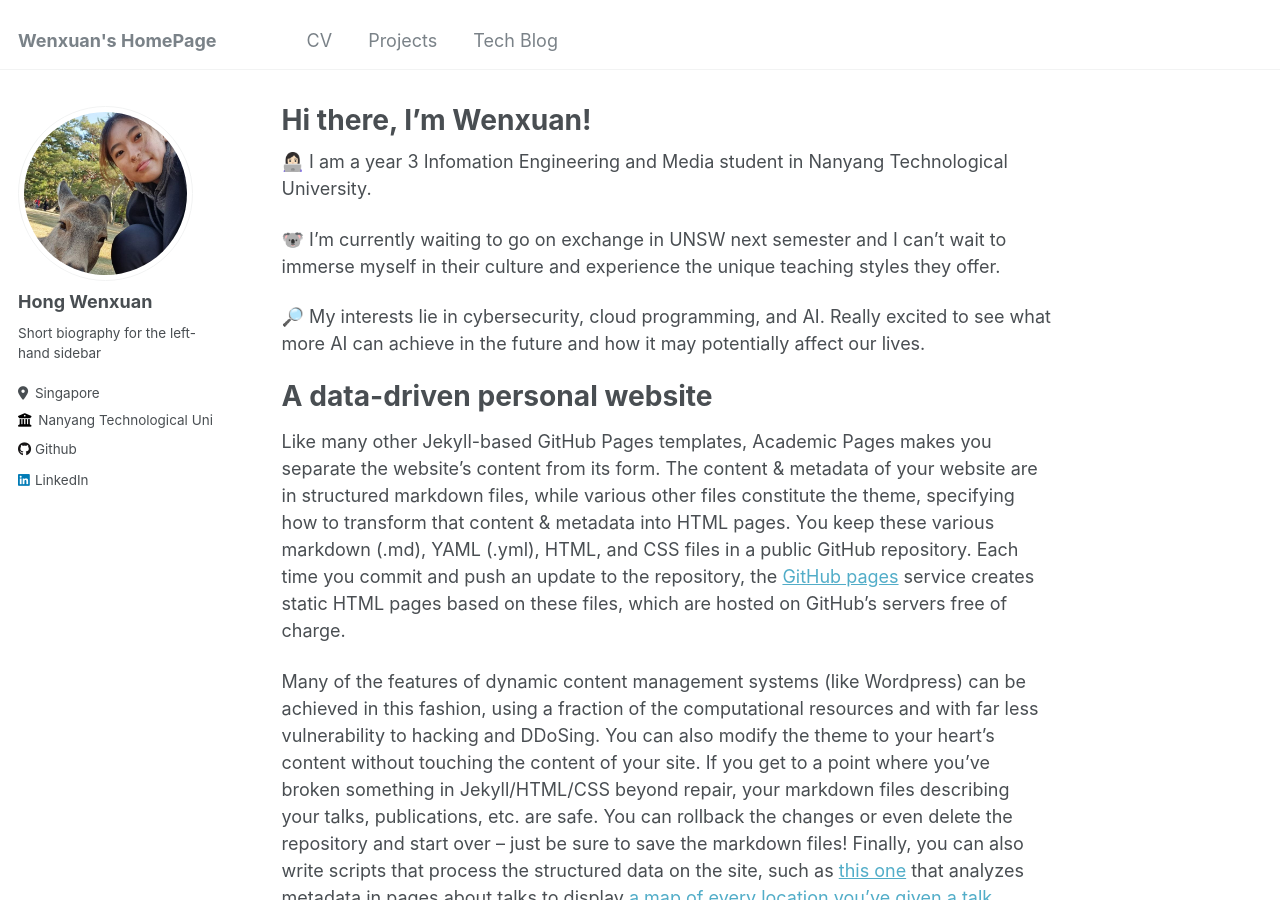
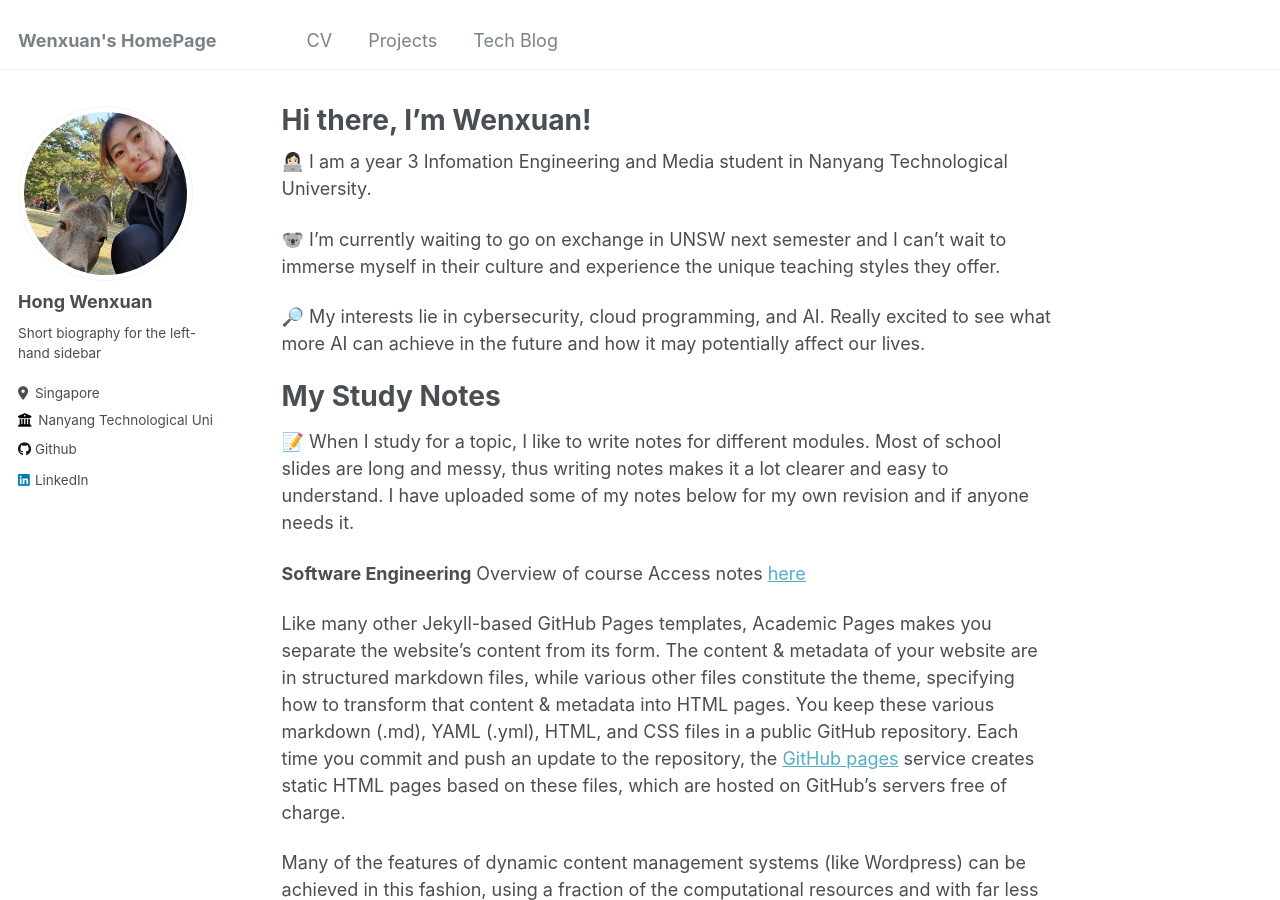
Before and after one commit to h-wenxuan/aboutme, a Jekyll site: the page built from _pages/about.md, in a window 1280 px wide and 900 px high. Built offline with Jekyll 4.4.1, drawn with Linux system fonts in a browser that asks for light colours.

Commit message:
Update about.md

```diff
--- a/_pages/about.md
+++ b/_pages/about.md
@@ -13,8 +13,14 @@ redirect_from:
 
 🔎 My interests lie in cybersecurity, cloud programming, and AI. Really excited to see what more AI can achieve in the future and how it may potentially affect our lives.
 
-A data-driven personal website
+My Study Notes
 ======
+📝 When I study for a topic, I like to write notes for different modules. Most of school slides are long and messy, thus writing notes makes it a lot clearer and easy to understand. I have uploaded some of my notes below for my own revision and if anyone needs it.
+
+**Software Engineering**
+Overview of course
+Access notes [here](https://h-wenxuan.github.io/aboutme/files/SoftwareEngineeringNotes)
+
 Like many other Jekyll-based GitHub Pages templates, Academic Pages makes you separate the website's content from its form. The content & metadata of your website are in structured markdown files, while various other files constitute the theme, specifying how to transform that content & metadata into HTML pages. You keep these various markdown (.md), YAML (.yml), HTML, and CSS files in a public GitHub repository. Each time you commit and push an update to the repository, the [GitHub pages](https://pages.github.com/) service creates static HTML pages based on these files, which are hosted on GitHub's servers free of charge.
 
 Many of the features of dynamic content management systems (like Wordpress) can be achieved in this fashion, using a fraction of the computational resources and with far less vulnerability to hacking and DDoSing. You can also modify the theme to your heart's content without touching the content of your site. If you get to a point where you've broken something in Jekyll/HTML/CSS beyond repair, your markdown files describing your talks, publications, etc. are safe. You can rollback the changes or even delete the repository and start over -- just be sure to save the markdown files! Finally, you can also write scripts that process the structured data on the site, such as [this one](https://github.com/academicpages/academicpages.github.io/blob/master/talkmap.ipynb) that analyzes metadata in pages about talks to display [a map of every location you've given a talk](https://academicpages.github.io/talkmap.html).
```
